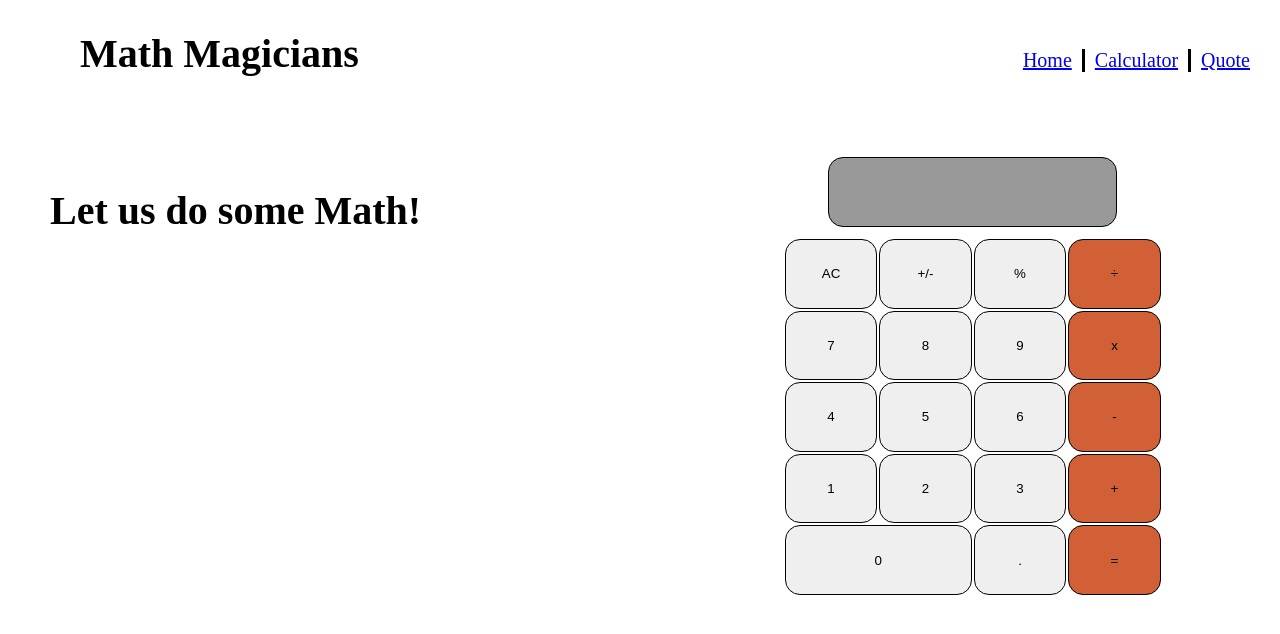
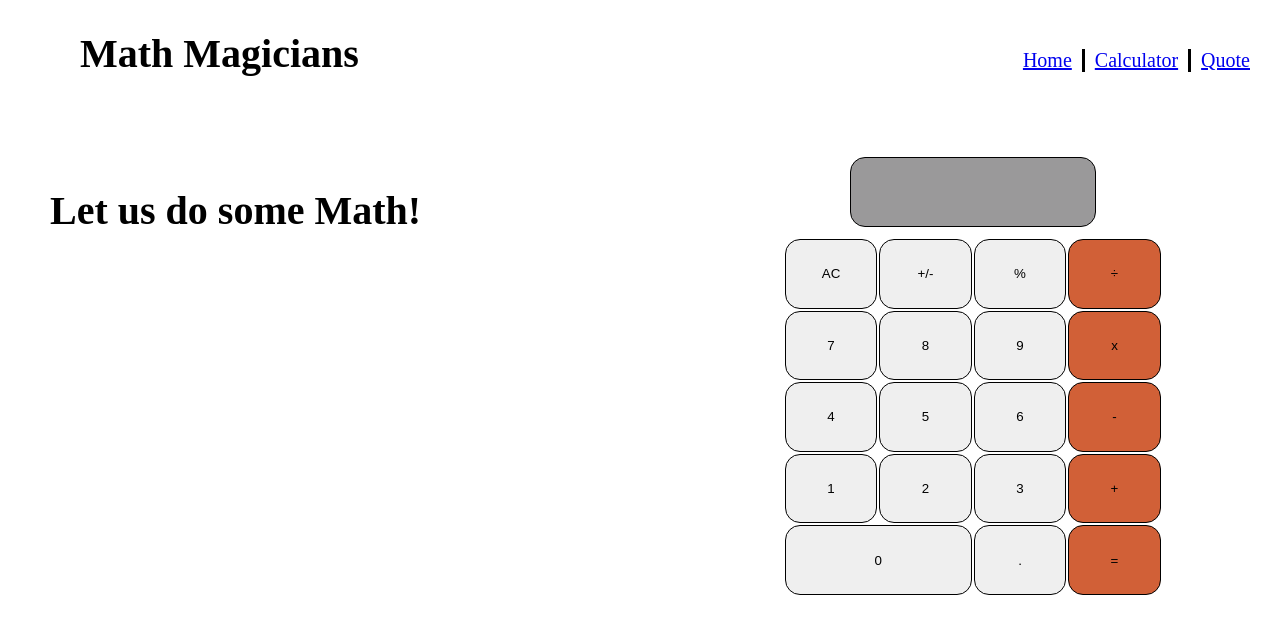
Before and after one commit to Brenda309/math-magicians, a React (Create React App) app: page /calculator in a window 1280 px wide. Shown: the top 634 px of the page. Built offline with nearby package versions, Linux system fonts and the light colour scheme.

Commit message:
remove all anchor links and use Link instead

```diff
--- a/src/components/calculator.css
+++ b/src/components/calculator.css
@@ -38,7 +38,7 @@ h1 {
   background-color: hsla(270, 1%, 29%, 0.557);
   border: solid black 0.5px;
   color: rgb(31, 24, 24);
-  width: 47%;
+  width: 40%;
   height: 70px;
   text-align: end;
   margin: auto;
--- a/src/components/navbar.js
+++ b/src/components/navbar.js
@@ -1,4 +1,5 @@
 import './navbar.css';
+import { Link } from 'react-router-dom';
 
 const Navbar = () => (
   <section className="navbar">
@@ -8,13 +9,13 @@ const Navbar = () => (
     <div className="links">
       <ul className="list">
         <li>
-          <a href="/">Home</a>
+          <Link to="/">Home</Link>
         </li>
         <li className="calcu">
-          <a href="/calculator">Calculator</a>
+          <Link to="/calculator">Calculator</Link>
         </li>
         <li>
-          <a href="/quote">Quote</a>
+          <Link to="/quote">Quote</Link>
         </li>
       </ul>
     </div>
```
